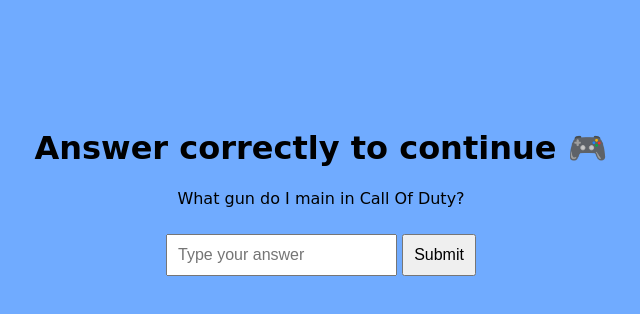
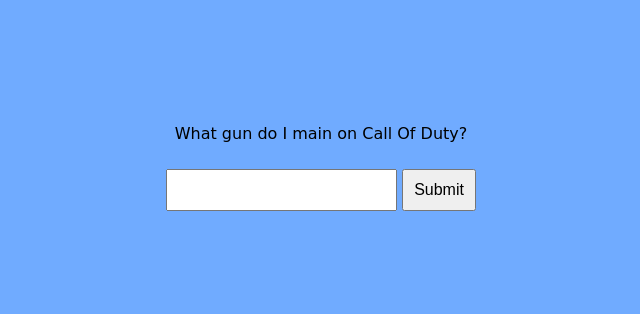
Before and after one commit to rho18/Happy-Bday, a plain HTML site: page index.html in a window 1280 px wide. Shown: the whole page, without its empty margins (319-959 px from the left). Drawn offline with Linux system fonts and the light colour scheme.

Commit message:
Update index.html

```diff
--- a/index.html
+++ b/index.html
@@ -1,16 +1,14 @@
 <!DOCTYPE html>
 <html>
 <head>
-  <title>Happy Birthday❤️</title>
+  <title>Question</title>
   <link rel="stylesheet" href="style.css">
 </head>
 <body>
 
-<h1>Answer correctly to continue 🎮</h1>
+<p>What gun do I main on Call Of Duty?</p>
 
-<p>What gun do I main in Call Of Duty?</p>
-
-<input type="text" id="answer" placeholder="Type your answer">
+<input type="text" id="answer">
 <button onclick="checkAnswer()">Submit</button>
 
 <p id="result"></p>
```
